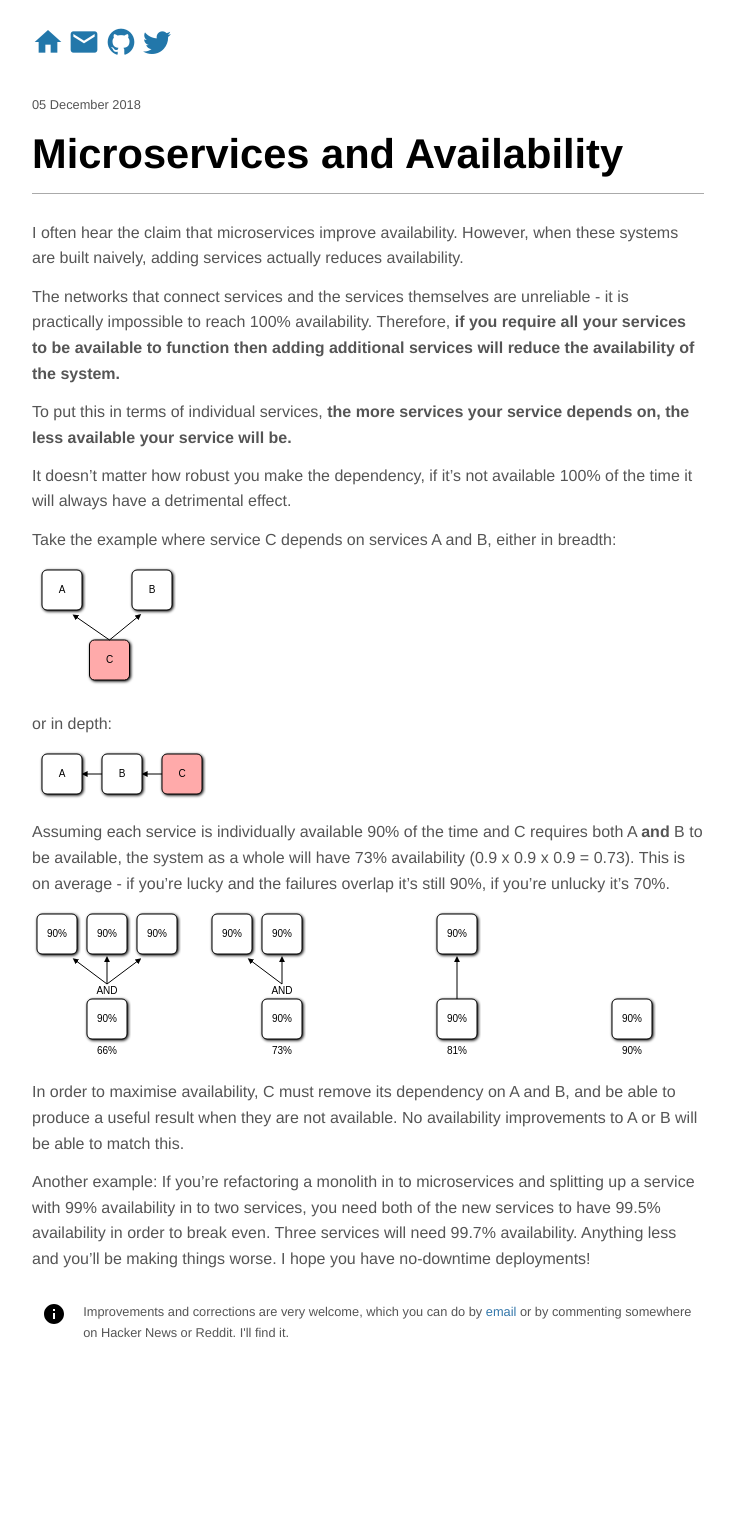
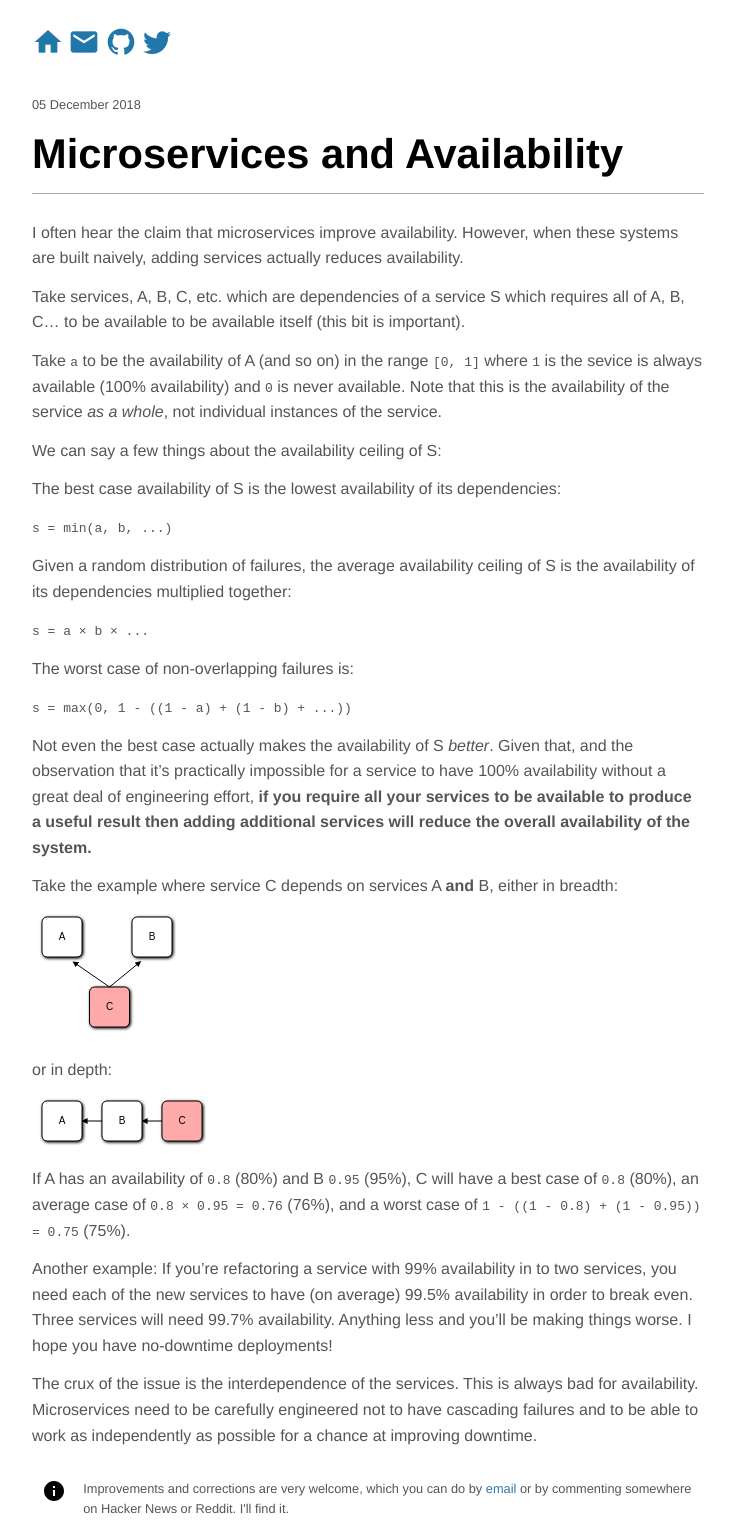
Before and after one commit to KMahoney/kmahoney.github.io, a Jekyll site: the page built from _posts/2018-12-05-microservices-and-availability.markdown, in a window 1280 px wide. Shown: the whole page, without its empty margins (272-1005 px from the left). Built offline with Jekyll 4.4.1, drawn with Linux system fonts in a browser that asks for light colours; before the commit the page ends 1363 px from its top, so only the background shows below that.

Commit message:
another pop at 'Microservices and Availability'

```diff
--- a/_posts/2018-12-05-microservices-and-availability.markdown
+++ b/_posts/2018-12-05-microservices-and-availability.markdown
@@ -10,19 +10,40 @@ I often hear the claim that microservices improve
 availability. However, when these systems are built naively, adding
 services actually reduces availability.
 
-The networks that connect services and the services themselves are
-unreliable - it is practically impossible to reach 100%
-availability. Therefore, **if you require all your services to be
-available to function then adding additional services will reduce the
-availability of the system.**
+Take services, A, B, C, etc. which are dependencies of a service S
+which requires all of A, B, C... to be available to be
+available itself (this bit is important).
 
-To put this in terms of individual services, **the more services your
-service depends on, the less available your service will be.**
+Take `a` to be the availability of A (and so on) in the range `[0, 1]`
+where `1` is the sevice is always available (100% availability) and
+`0` is never available. Note that this is the availability of the
+service *as a whole*, not individual instances of the service.
 
-It doesn't matter how robust you make the dependency, if it's
-not available 100% of the time it will always have a detrimental effect.
+We can say a few things about the availability ceiling of S:
 
-Take the example where service C depends on services A and B, either
+The best case availability of S is the lowest availability of its
+dependencies:
+
+`s = min(a, b, ...)`
+
+Given a random distribution of failures, the average availability
+ceiling of S is the availability of its dependencies multiplied
+together:
+
+`s = a × b × ...`
+
+The worst case of non-overlapping failures is:
+
+`s = max(0, 1 - ((1 - a) + (1 - b) + ...))`
+
+Not even the best case actually makes the availability of S
+*better*. Given that, and the observation that it's practically
+impossible for a service to have 100% availability without a great
+deal of engineering effort, **if you require all your services to be
+available to produce a useful result then adding additional services
+will reduce the overall availability of the system.**
+
+Take the example where service C depends on services A **and** B, either
 in breadth:
 
 <img width="150" height="125" src="/img/articles/microservice-pattern-1.svg" />
@@ -31,22 +52,17 @@ or in depth:
 
 <img width="180" height="50" src="/img/articles/microservice-pattern-2.svg" />
 
-Assuming each service is individually available 90% of the time and C
-requires both A **and** B to be available, the system as a whole will
-have 73% availability (0.9 x 0.9 x 0.9 = 0.73). This is on average -
-if you're lucky and the failures overlap it's still 90%, if you're
-unlucky it's 70%.
+If A has an availability of `0.8` (80%) and B `0.95` (95%), C will have
+a best case of `0.8` (80%), an average case of `0.8 × 0.95 = 0.76`
+(76%), and a worst case of `1 - ((1 - 0.8) + (1 - 0.95)) = 0.75` (75%).
 
-<img width="700" height="150" src="/img/articles/availability-diagrams.svg" />
+Another example: If you're refactoring a service with 99% availability
+in to two services, you need each of the new services to have (on
+average) 99.5% availability in order to break even. Three services
+will need 99.7% availability. Anything less and you'll be making
+things worse. I hope you have no-downtime deployments!
 
-In order to maximise availability, C must remove its dependency on A
-and B, and be able to produce a useful result when they are not
-available. No availability improvements to A or B will be able to
-match this.
-
-Another example: If you're refactoring a monolith in to microservices
-and splitting up a service with 99% availability in to two services,
-you need both of the new services to have 99.5% availability in order
-to break even. Three services will need 99.7% availability. Anything
-less and you'll be making things worse. I hope you have no-downtime
-deployments!
+The crux of the issue is the interdependence of the services. This is
+always bad for availability. Microservices need to be carefully
+engineered not to have cascading failures and to be able to work as
+independently as possible for a chance at improving downtime.
```
Also changed, not shown: img/articles/availability-diagrams.svg (deleted).
